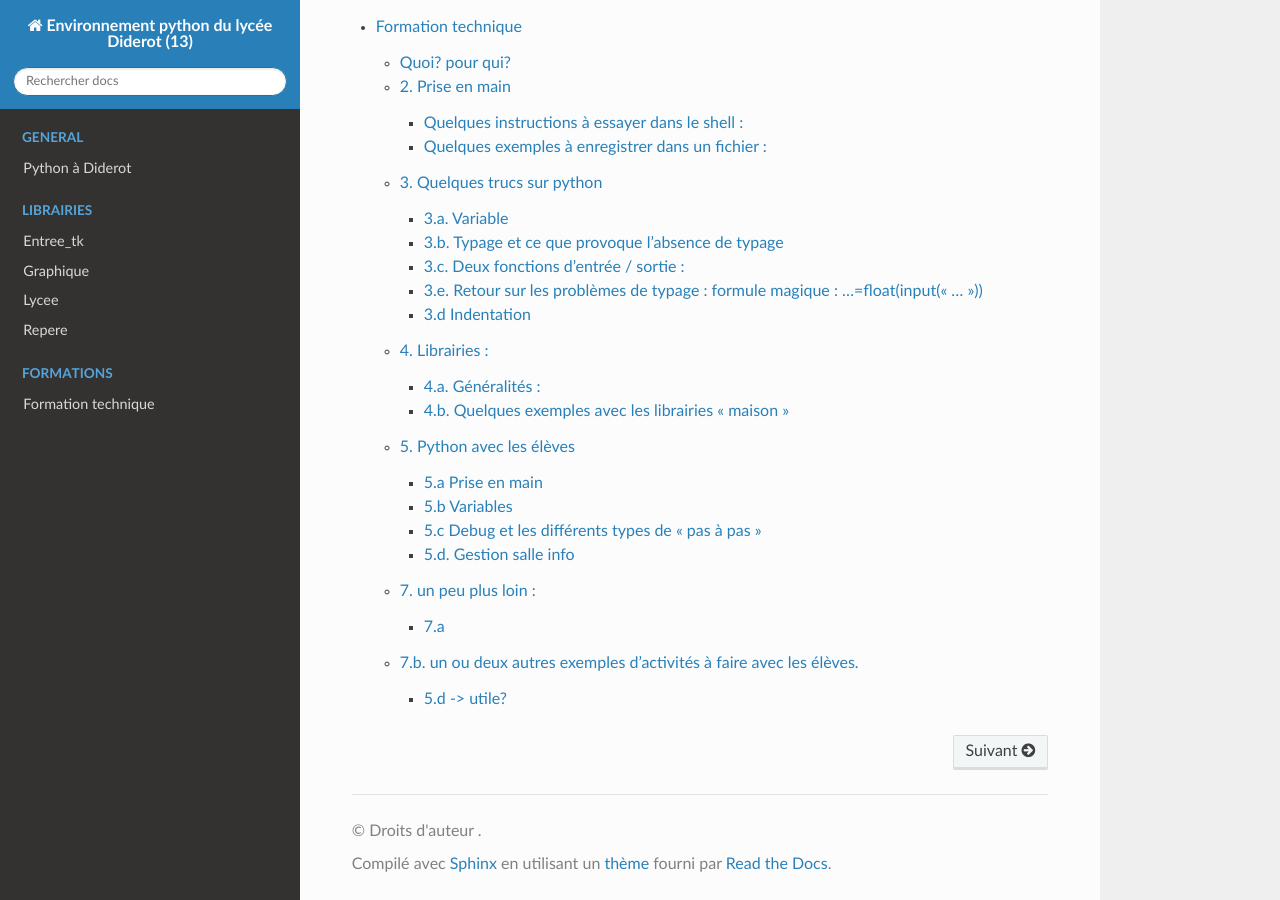
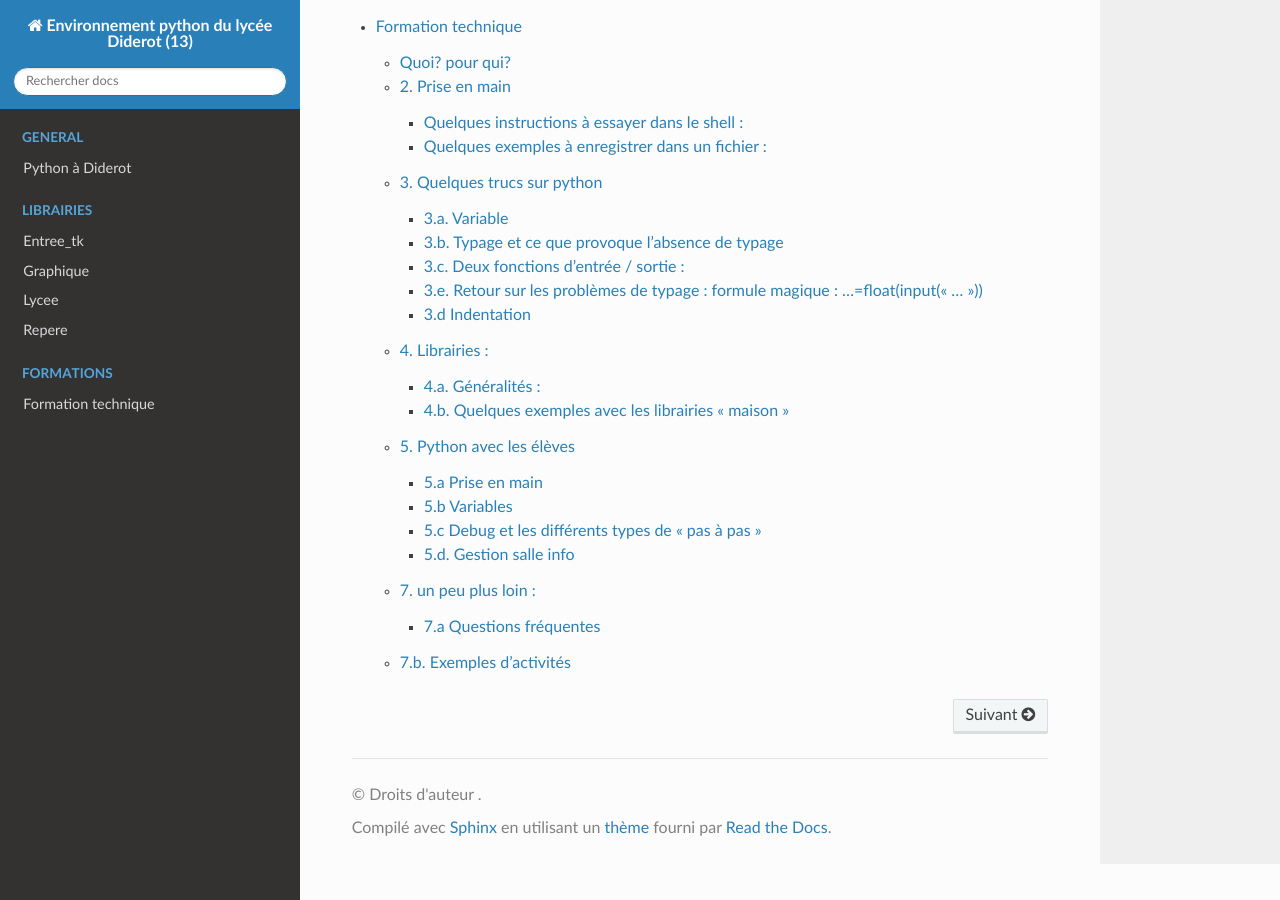
Before and after one commit to Pydiderot/pydiderotIDE, a Sphinx documentation site: the page built from docs/toctree.rst, in a window 1280 px wide and 900 px high, scrolled down 1309 px. Built offline with Sphinx 7.4.7 and the Read the Docs theme 2.0.0, drawn with Linux system fonts in a browser that asks for light colours; some of the changed lines change nothing that is shown.

Commit message:
Update enseignants.md

````diff
--- a/docs/formation/enseignants.md
+++ b/docs/formation/enseignants.md
@@ -74,10 +74,11 @@
 
 Les messages d'erreur apparaissent en rouge dans le shell. Même s'ils sont indigestes, il faut expliquer aux élèves que dans un message d'erreur il y a deux informations très utiles :
 
-.. note:: printscreen d'erreur?
+.. note::
+   printscreen d'erreur?
 
- - une explication sur l'erreur (par exemple le mot-clé "typeError" signale qu'il s'agit d'une erreur de typage)
- - la ligne du fichier où l'erreur a été rencontrée (en bleu et cliquable pour aller directement au bon endroit du fichier)
+- une explication sur l'erreur (par exemple le mot-clé "typeError" signale qu'il s'agit d'une erreur de typage)
+- la ligne du fichier où l'erreur a été rencontrée (en bleu et cliquable pour aller directement au bon endroit du fichier)
 
 Essayez de faire exécuter ces instructions :
 ```python
@@ -283,18 +284,16 @@
 
 
 ## 7. un peu plus loin :
-### 7.a
+### 7.a Questions fréquentes
 - comment peut-on (les élèves ou nous) télécharger thonny pour chez nous ?
 Il suffit de se rendre sur https://pydiderot.readthedocs.io
+
 - comment peut-on demander à ajouter une fonction dans les librairies ?
 Ouvrir une issue sur https://github.com/cspaier/pydiderot
 
-## 7.b. un ou deux autres exemples d’activités à faire avec les élèves.
+## 7.b. Exemples d'activités
 
-
-### 5.d -> utile?
-
-- exemple de programme :
+1. Le milieu
 
 ```python
 xA = float(input("Abscisse de A ? "))
@@ -307,7 +306,45 @@
 print("Coordonnées du milieu : (" + str(xM) + " ; " + str(yM) + ")")
 ```
 
-→ exo : le refaire et l’améliorer en ajoutant de quoi afficher la distance AB
-→ on peut demander exactement la même chose à une classe à condition d’écrire au tableau la « formule magique » ou d'utiliser la libraire [entree_tk](/librairies/entree_tk)
+__exo__ : le refaire et l’améliorer en ajoutant de quoi afficher la distance AB
 
-pygame qui rebondit!
+__Remarque__ on peut demander exactement la même chose à une classe à condition d’écrire au tableau la « formule magique » ou d'utiliser la libraire [entree_tk](/librairies/entree_tk).
+
+2. Ca bouge!
+
+Voici un exemple utilisant la librairie [graphique](/librairies/graphique/) où une balle traverse l'écran en diagonale.
+
+```python
+# On importe la librairie
+from graphique import *
+# Nous aurons également de la librairie time
+import time
+
+# On initialise les coordonnées du point au coin haut gauche de la fenêtre
+x = 0
+y = 0
+# On initialise les coordonnées du vecteur vitesse
+v_x = 1
+v_y = 1
+
+# On créé la fenêtre graphique de taille 200 x 300
+creer_fenetre()
+
+# Boucle principale
+while 1:
+    # Il est important d’appeler  la fonction evenements() qui gère la fermeture de la fenêtre
+    evenements()
+
+    # Trace un cercle au coordonnées (x,y)
+    trace_cercle(x, y)
+    # Attend un dixième de secondes
+    time.sleep(0.1)
+    # Efface le cercle
+    trace_cercle(x, y, couleur=blanc)
+    # Ajoute le vecteur vitesse aux coordonnées du point
+    x += v_x
+    y += v_y
+```
+a. Modifier le code pour que la balle traverse l'autre diagonale.
+b. Faire en sorte que la balle rebondisse sur les bords de l'écran.
+c. Faire en sorte que l'utilisateur déplace la balle avec la sourie ou l'écran. On pourra faire un `print(evenements())` pour explorer la gestion des évenements.
````
